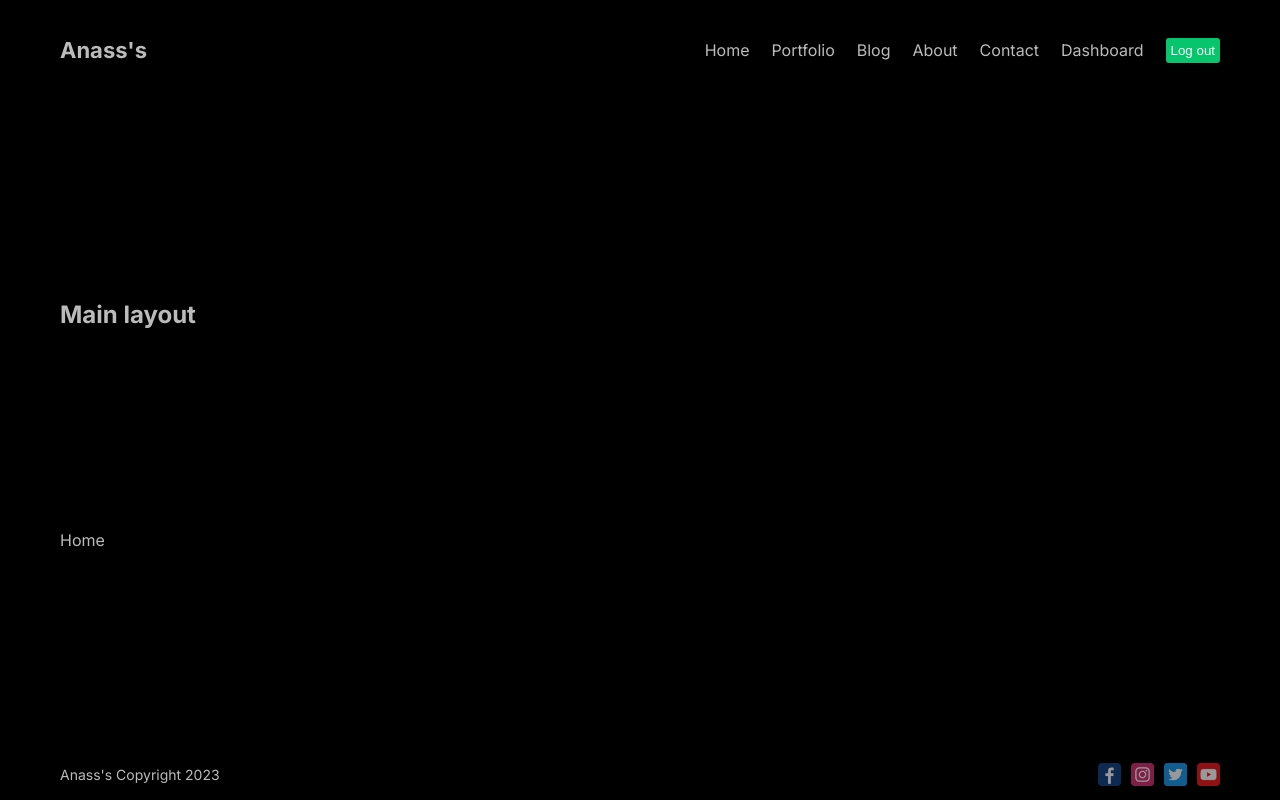
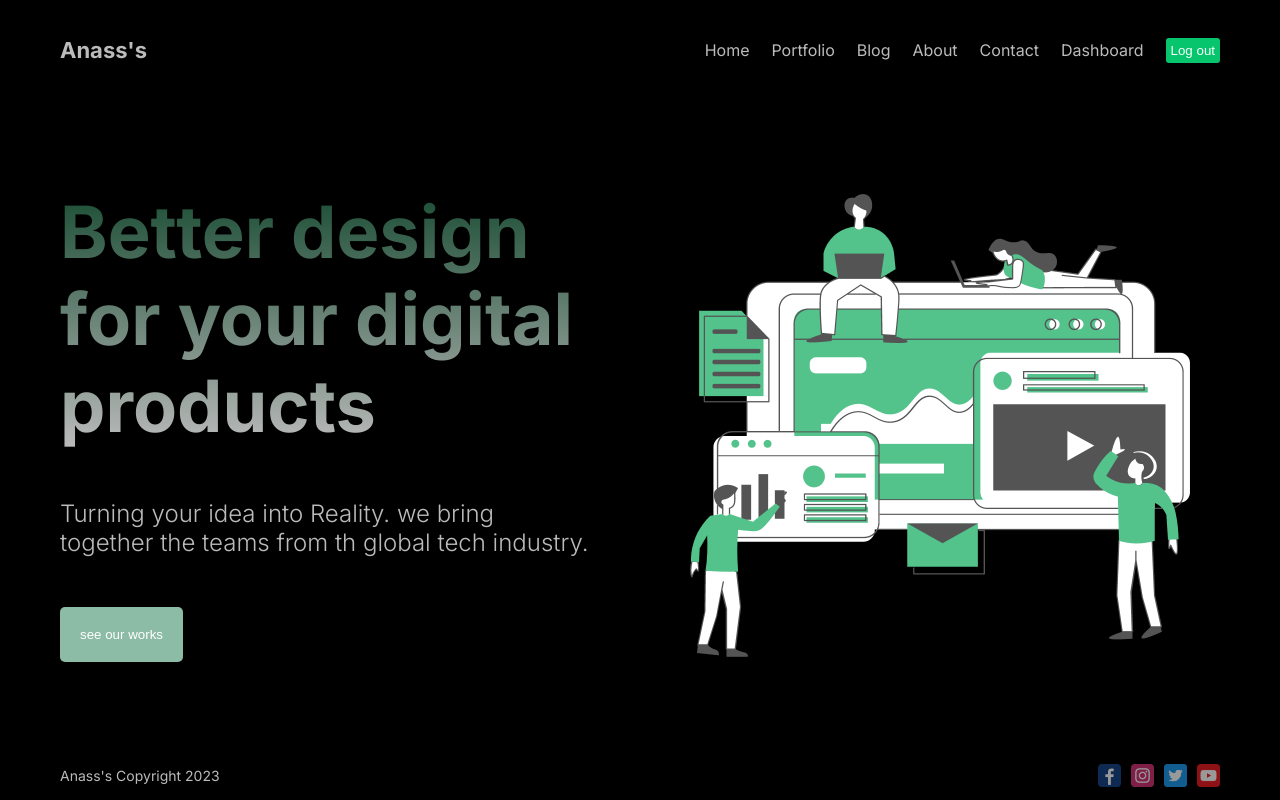
Before and after one commit to anassraissi/next_js_fullStackApp, a Next.js app in the folder fullstackapp_next_js/: page / in a window 1280 px wide. Built offline with nearby package versions, Linux system fonts and the light colour scheme.

Commit message:
finish style of home page

```diff
--- a/fullstackapp_next_js/src/app/components/Navbar/navbar.jsx
+++ b/fullstackapp_next_js/src/app/components/Navbar/navbar.jsx
@@ -44,7 +44,7 @@ const navbar = () => {
         <Link key={link.id} href={link.url} className={style.link}>{link.title}</Link>
 
         ))}
-        <button className={style.logout} onClick={()=>{
+         <button className={style.logout} onClick={()=>{
         }}>Log out</button>
 
         </div>
--- a/fullstackapp_next_js/src/app/layout.js
+++ b/fullstackapp_next_js/src/app/layout.js
@@ -18,8 +18,6 @@ export default function RootLayout({ children }) {
 
         <Navbar></Navbar>
 
-      <h2>Main layout</h2>
-
         {children}
 
         <Footer></Footer>
--- a/fullstackapp_next_js/src/app/page.jsx
+++ b/fullstackapp_next_js/src/app/page.jsx
@@ -1,11 +1,27 @@
 import Image from 'next/image'
 import styles from './page.module.css'
-import Footer from './components/Footer/footer'
-import Navbar from './components/Navbar/navbar'
+import Hero from 'public/hero.png'
+
+
 
 
 export default function Home() {
+  //class Image built-in in next-js
   return (
-    <div> Home  </div>
+    <div className={styles.container}>
+      <div className={styles.item}>
+      <h1 className={styles.title}>
+        Better design for your digital products
+      </h1>
+      <p className={styles.desc}>
+          Turning your idea into Reality. we bring together the teams from th global tech industry.
+      </p>
+      <button className={styles.button}>see our works</button>
+      </div>
+      <div className={styles.item}>
+      <Image src={Hero} height={500} width={500} alt="" />
+      </div>
+    </div>
+
   )
 }
--- a/fullstackapp_next_js/src/app/page.module.css
+++ b/fullstackapp_next_js/src/app/page.module.css
@@ -1,229 +1,50 @@
-.main {
+.container {
+  display: flex;
+  align-items: center;
+  gap: 100px;
+}
+
+.item {
+  flex: 1;
   display: flex;
   flex-direction: column;
-  justify-content: space-between;
-  align-items: center;
-  padding: 6rem;
-  min-height: 100vh;
+  gap: 50px;
 }
 
-.description {
-  display: inherit;
-  justify-content: inherit;
-  align-items: inherit;
-  font-size: 0.85rem;
-  max-width: var(--max-width);
-  width: 100%;
-  z-index: 2;
-  font-family: var(--font-mono);
+.title {
+  font-size: 72px;
+  background: linear-gradient(to bottom, #194c33, #bbb);
+  -webkit-background-clip: text;
+  -webkit-text-fill-color: transparent;
 }
 
-.description a {
-  display: flex;
-  justify-content: center;
-  align-items: center;
-  gap: 0.5rem;
+.img {
+  width: 100%;
+  height: 500px;
+  object-fit: contain;
+  /* animation: move 3s infinite ease alternate; */
 }
 
-.description p {
-  position: relative;
-  margin: 0;
-  padding: 1rem;
-  background-color: rgba(var(--callout-rgb), 0.5);
-  border: 1px solid rgba(var(--callout-border-rgb), 0.3);
-  border-radius: var(--border-radius);
-}
-
-.code {
-  font-weight: 700;
-  font-family: var(--font-mono);
-}
-
-.grid {
-  display: grid;
-  grid-template-columns: repeat(4, minmax(25%, auto));
-  max-width: 100%;
-  width: var(--max-width);
-}
-
-.card {
-  padding: 1rem 1.2rem;
-  border-radius: var(--border-radius);
-  background: rgba(var(--card-rgb), 0);
-  border: 1px solid rgba(var(--card-border-rgb), 0);
-  transition: background 200ms, border 200ms;
-}
-
-.card span {
-  display: inline-block;
-  transition: transform 200ms;
-}
-
-.card h2 {
-  font-weight: 600;
-  margin-bottom: 0.7rem;
-}
-
-.card p {
-  margin: 0;
-  opacity: 0.6;
-  font-size: 0.9rem;
-  line-height: 1.5;
-  max-width: 30ch;
-}
-
-.center {
-  display: flex;
-  justify-content: center;
-  align-items: center;
-  position: relative;
-  padding: 4rem 0;
-}
-
-.center::before {
-  background: var(--secondary-glow);
-  border-radius: 50%;
-  width: 480px;
-  height: 360px;
-  margin-left: -400px;
-}
-
-.center::after {
-  background: var(--primary-glow);
-  width: 240px;
-  height: 180px;
-  z-index: -1;
-}
-
-.center::before,
-.center::after {
-  content: '';
-  left: 50%;
-  position: absolute;
-  filter: blur(45px);
-  transform: translateZ(0);
-}
-
-.logo {
-  position: relative;
-}
-/* Enable hover only on non-touch devices */
-@media (hover: hover) and (pointer: fine) {
-  .card:hover {
-    background: rgba(var(--card-rgb), 0.1);
-    border: 1px solid rgba(var(--card-border-rgb), 0.15);
+@keyframes move {
+  from {
+    transform: translateY(-10px);
   }
-
-  .card:hover span {
-    transform: translateX(4px);
+  to {
+    transform: translateY(10px);
   }
 }
 
-@media (prefers-reduced-motion) {
-  .card:hover span {
-    transform: none;
-  }
+
+.desc {
+  font-size: 24px;
+  font-weight: 300;
 }
-
-/* Mobile */
-@media (max-width: 700px) {
-  .content {
-    padding: 4rem;
-  }
-
-  .grid {
-    grid-template-columns: 1fr;
-    margin-bottom: 120px;
-    max-width: 320px;
-    text-align: center;
-  }
-
-  .card {
-    padding: 1rem 2.5rem;
-  }
-
-  .card h2 {
-    margin-bottom: 0.5rem;
-  }
-
-  .center {
-    padding: 8rem 0 6rem;
-  }
-
-  .center::before {
-    transform: none;
-    height: 300px;
-  }
-
-  .description {
-    font-size: 0.8rem;
-  }
-
-  .description a {
-    padding: 1rem;
-  }
-
-  .description p,
-  .description div {
-    display: flex;
-    justify-content: center;
-    position: fixed;
-    width: 100%;
-  }
-
-  .description p {
-    align-items: center;
-    inset: 0 0 auto;
-    padding: 2rem 1rem 1.4rem;
-    border-radius: 0;
-    border: none;
-    border-bottom: 1px solid rgba(var(--callout-border-rgb), 0.25);
-    background: linear-gradient(
-      to bottom,
-      rgba(var(--background-start-rgb), 1),
-      rgba(var(--callout-rgb), 0.5)
-    );
-    background-clip: padding-box;
-    backdrop-filter: blur(24px);
-  }
-
-  .description div {
-    align-items: flex-end;
-    pointer-events: none;
-    inset: auto 0 0;
-    padding: 2rem;
-    height: 200px;
-    background: linear-gradient(
-      to bottom,
-      transparent 0%,
-      rgb(var(--background-end-rgb)) 40%
-    );
-    z-index: 1;
-  }
+.button{
+  padding: 20px;
+  cursor: pointer;
+  background-color:#8cbca5;
+  border: none;
+  border-radius: 5px;
+  width: max-content;
+  color: white;
 }
-
-/* Tablet and Smaller Desktop */
-@media (min-width: 701px) and (max-width: 1120px) {
-  .grid {
-    grid-template-columns: repeat(2, 50%);
-  }
-}
-
-@media (prefers-color-scheme: dark) {
-  .vercelLogo {
-    filter: invert(1);
-  }
-
-  .logo {
-    filter: invert(1) drop-shadow(0 0 0.3rem #ffffff70);
-  }
-}
-
-@keyframes rotate {
-  from {
-    transform: rotate(360deg);
-  }
-  to {
-    transform: rotate(0deg);
-  }
-}
```
Also changed, not shown: 1 other file (tests, documents, lock files or other folders).
